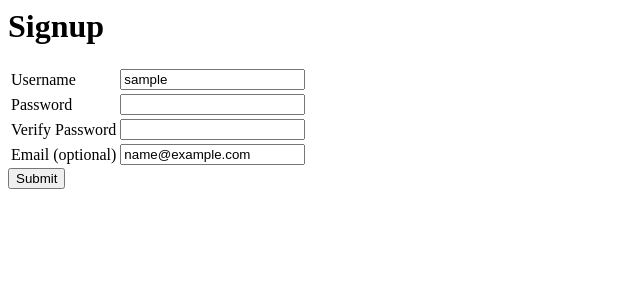
After one commit to NegaNico/user-signup, a Flask app: template templates/user_signuphtml.html in a window 1280 px wide. The commit adds this page. Shown: the top 300 px of the page, without its empty margins (0-640 px from the left). Run offline with Flask 2, Linux system fonts and the light colour scheme; the template is opened without the code that fills it: most values are stand-ins (such as "Sample title", 1, 10 or a date in 2020).

Commit message:
completed again hopefully color works now

```diff
--- a/main.py
+++ b/main.py
@@ -7,7 +7,7 @@ app.config['DEBUG'] = True
 
 @app.route("/")
 def index():
-    return render_template('user_signup_form.html')
+    return render_template('user_signup.html')
 
 @app.route("/", methods=['POST'])
 def validate_form():
@@ -32,28 +32,25 @@ def validate_form():
         password_error = "invalid password"
     if verify_password == '':
         verify_password_error = "Passwords don't match"
-
     if password != verify_password:
         verify_password_error = "Passwords don't match"
 
     if email:
         if len(email) < 3 or len(email) > 20:
             email_error = "invalid email (3-20 characters long)"
-
         if ' ' in email or '@' not in email or '.' not in email:
             email_error = "invalid email"
 
     if not username_error and not password_error and not verify_password_error and not email_error:
         return redirect('/welcome?username={0}'.format(username))
-
     else:
-        return render_template('user_signup_form.html', username=username, username_error=username_error,
+        return render_template('user_signup.html', username=username, username_error=username_error,
         password_error=password_error, verify_password_error=verify_password_error,
         email=email, email_error=email_error)
 
 @app.route("/welcome")
 def welcome():
     username = request.args.get('username')
-    return render_template("welcome_form.html", username=username)
+    return render_template("welcome.html", username=username)
 
 app.run()
--- a/templates/base.html
+++ b/templates/base.html
@@ -4,7 +4,7 @@
         <title>{{title}}</title>
         <style>
             .error {
-                color: red;
+                color: green;
             }
         </style>
     </head>
--- /dev/null
+++ b/templates/user_signuphtml.html
@@ -0,0 +1,36 @@
+{% block content %}
+    <h1>Signup</h1>
+    <form method="POST">
+        <table>
+            <tr>
+                <td><label for="username">Username</label></td>
+                <td>
+                    <input id="username" name="username" type="text" value="{{username}}">
+                    <span class="error">{{username_error}}</span>
+                </td>
+            </tr>
+            <tr>
+                <td><label for="password">Password</label></td>
+                <td>
+                    <input id="password" name="password" type="password">
+                    <span class="error">{{password_error}}</span>
+                </td>
+            </tr>
+            <tr>
+                <td><label for="verify">Verify Password</label></td>
+                <td>
+                    <input id="verify" name="verify" type="password">
+                    <span class="error">{{verify_password_error}}</span>
+                </td>
+            </tr>
+            <tr>
+                <td><label for="email">Email (optional)</label></td>
+                <td>
+                    <input id="email" name="email" type="text" value="{{email}}">
+                    <span class="error">{{email_error}}</span>
+                </td>
+            </tr>
+        </table>
+        <input type="submit" />
+        </form>
+{% endblock %}
```
Also changed, not shown: templates/user_signup.html (renamed from templates/user_signup_form.html), templates/welcome.html (renamed from templates/welcome_form.html).
